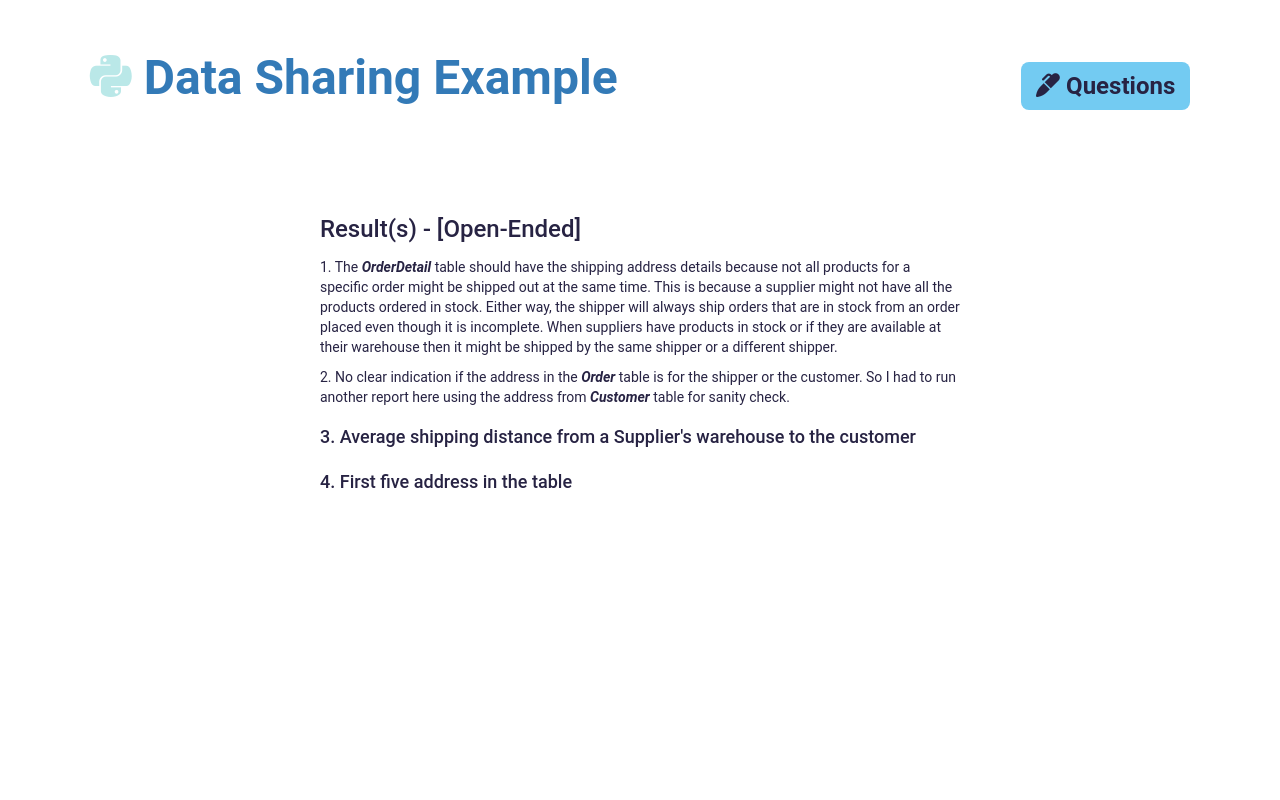
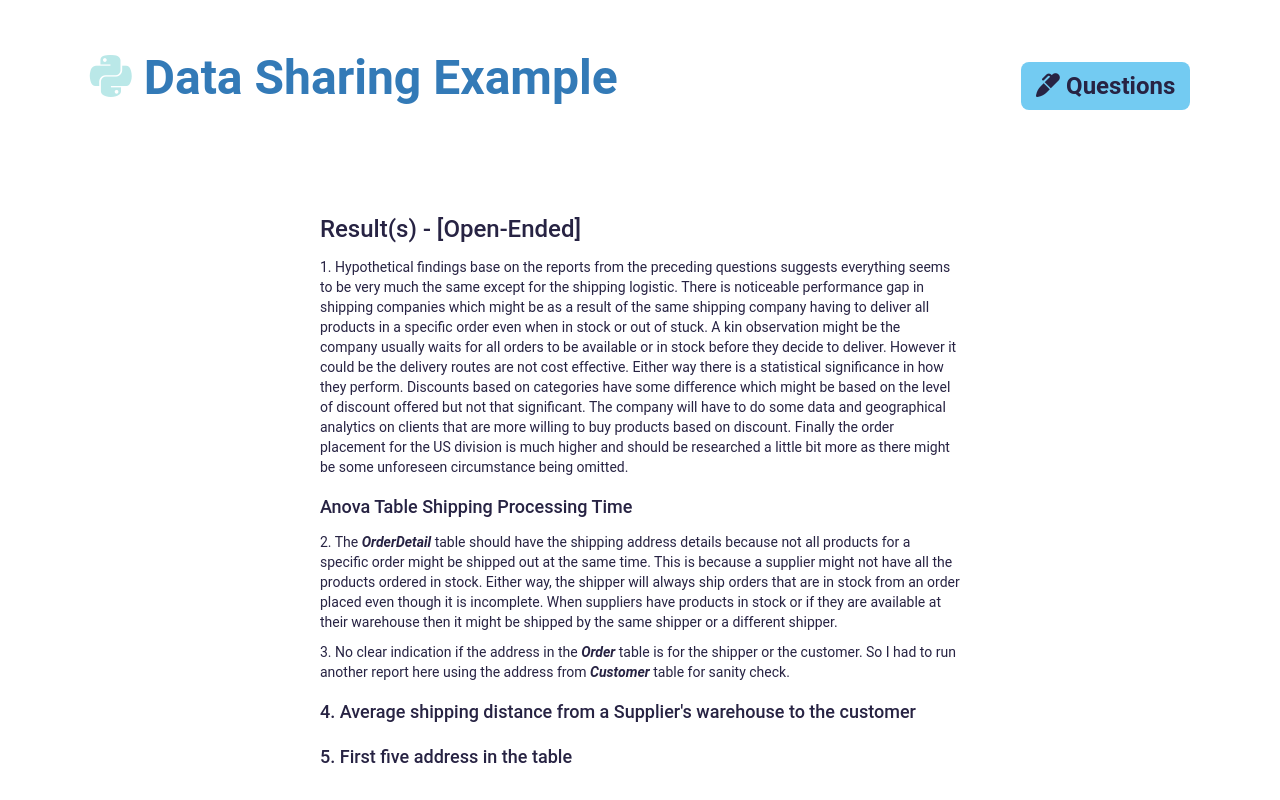
Before and after one commit to kumc-bmi/data-sharing-example, a Flask app: template templates/qeight.html in a window 1280 px wide. Run offline with Flask 2, Linux system fonts and the light colour scheme; the template is opened without the code that fills it, so the values that code supplies are empty; parts of the project's set-up code (start-up, migrations or seed data) failed here and were passed over; some libraries are stand-ins or nearby versions.

Commit message:
app.py and qeight.html update

```diff
--- a/app.py
+++ b/app.py
@@ -59,7 +59,7 @@ def qseven():
 # for question eight page
 @app.route('/qeight')
 def qeight():
-  return render_template('qeight.html', shpping_mean_customer_html = shpping_mean_customer_html, shpping_list_customer_html = shpping_list_customer_html)
+  return render_template('qeight.html', anova_html = anova_html, shpping_mean_customer_html = shpping_mean_customer_html, shpping_list_customer_html = shpping_list_customer_html)
 
 # for question nine page
 @app.route('/qnine')
--- a/templates/qeight.html
+++ b/templates/qeight.html
@@ -29,14 +29,24 @@
       <div id="contentcode">
         <label><h3>Result(s) - [Open-Ended]</h3></label>
         <br>
-        <p>1. The <i><strong>OrderDetail</strong></i> table should have the shipping address details because not all products for a specific order might be shipped out at the same time.
+        <p>1. Hypothetical findings base on the reports from the preceding questions suggests everything seems to be very much the same except for the shipping logistic.
+          There is noticeable performance gap in shipping companies which might be as a result of the same shipping company having to deliver all products in a specific
+          order even when in stock or out of stuck. A kin observation might be the company usually waits for all orders to be available or in stock before they decide to deliver.
+          However it could be the delivery routes are not cost effective. Either way there is a statistical significance in how they perform. Discounts based on categories have
+          some difference which might be based on the level of discount offered but not that significant. The company will have to do some data and geographical analytics on
+          clients that are more willing to buy products based on discount. Finally the order placement for the US division is much higher and should be researched a little bit more
+          as there might be some unforeseen circumstance being omitted.
+        </p>
+        <label><h4>Anova Table Shipping Processing Time</h4></label>
+        {{ anova_html | safe }}
+        <p>2. The <i><strong>OrderDetail</strong></i> table should have the shipping address details because not all products for a specific order might be shipped out at the same time.
           This is because a supplier might not have all the products ordered in stock. Either way, the shipper will always ship orders that are in stock from an order placed even though it is incomplete.
           When suppliers have products in stock or if they are available at their warehouse then it might be shipped by the same shipper or a different shipper.</p>
-        <p>2. No clear indication if the address in the <i><strong>Order</strong></i> table is for the shipper or the customer. So I had to run another report here using the address from <i><strong>Customer</strong></i> table for sanity check.
+        <p>3. No clear indication if the address in the <i><strong>Order</strong></i> table is for the shipper or the customer. So I had to run another report here using the address from <i><strong>Customer</strong></i> table for sanity check.
         </p>
-        <label><h4>3. Average shipping distance from a Supplier's warehouse to the customer</h4></label>
+        <label><h4>4. Average shipping distance from a Supplier's warehouse to the customer</h4></label>
         {{ shpping_mean_customer_html | safe }}
-        <label><h4>4. First five address in the table</h4></label>
+        <label><h4>5. First five address in the table</h4></label>
         {{ shpping_list_customer_html | safe }}
       </div>
     </section>
```
